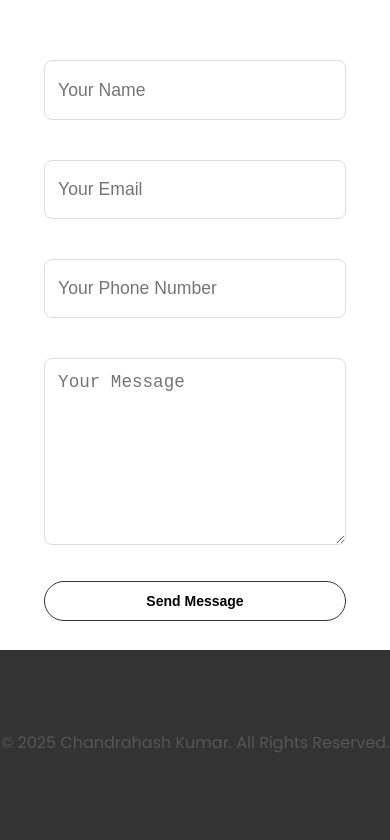
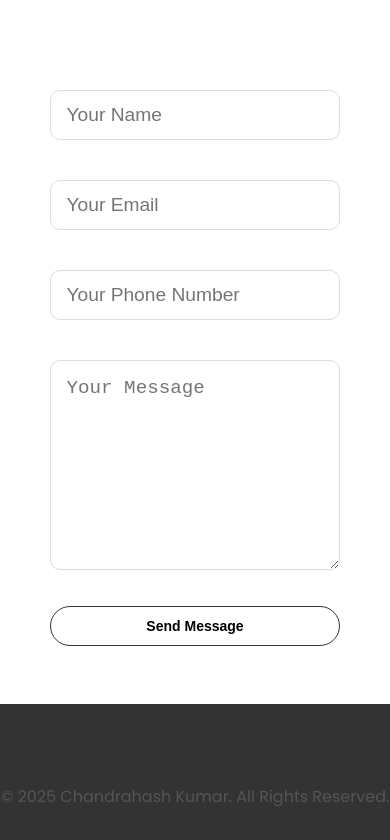
Before and after one commit to chandrahashkumar/my-portfolio, a plain HTML site: page index.html in a window 390 px wide. Shown: the part 3960-4800 px from the top of the page. Drawn offline with Linux system fonts and the light colour scheme.

Commit message:
update box

```diff
--- a/style.css
+++ b/style.css
@@ -420,24 +420,24 @@ article .icon {
 }
 
 .contact-form-container {
-  max-width: min(1400px, 95%);  /* Increased from 1200px */
-  margin: clamp(1.5rem, 5vw, 3rem) auto;  /* Increased margins */
-  padding: clamp(2rem, 4vw, 3.5rem);  /* Increased padding */
+  max-width: min(1400px, 95%);
+  margin: min(5vh, 3rem) auto;
+  padding: min(4vh, 3.5rem);
   box-sizing: border-box;
 }
 
 .form-group {
   position: relative;
-  margin-bottom: clamp(2rem, 4vw, 3rem);  /* Increased margin */
+  margin-bottom: min(4vh, 3rem);
 }
 
 .form-group input,
 .form-group textarea {
   width: 100%;
-  padding: clamp(1rem, 3vw, 1.5rem);  /* Increased padding */
+  padding: min(3vh, 1.5rem);
   border: 1px solid #ddd;
-  border-radius: clamp(8px, 1.5vw, 10px);  /* Increased border radius */
-  font-size: clamp(1.2rem, 2.8vw, 1.4rem);  /* Increased font size */
+  border-radius: min(1.5vh, 10px);
+  font-size: min(2.8vh, 1.4rem);
   transition: border-color 0.3s ease;
 }
 
@@ -495,19 +495,19 @@ input:focus.invalid {
 
 .input-large {
   width: 100%;
-  height: clamp(60px, 8vh, 80px);  /* Increased height */
-  padding: clamp(8px, 2vw, 12px) clamp(12px, 3vw, 20px);
-  font-size: clamp(16.8px, 3.6vw, 19.2px);  /* Increased by 20% */
+  height: min(8vh, 80px);
+  padding: min(2vh, 20px);
+  font-size: min(2.8vh, 1.2rem);
   border: 1px solid #ddd;
   border-radius: 8px;
   box-sizing: border-box;
-  margin-bottom: 1.5rem;  /* Increased margin */
+  margin-bottom: min(3vh, 1.5rem);
 }
 
 .textarea-large {
   width: 100%;
-  min-height: clamp(200px, 30vh, 250px);  /* Significantly increased height */
-  padding: clamp(1rem, 3vw, 1.5rem);  /* Increased padding */
+  min-height: min(30vh, 250px);
+  padding: min(3vh, 1.5rem);
   font-size: clamp(14px, 3vw, 16px);
   border: 1px solid #ddd;
   border-radius: 8px;
@@ -518,8 +518,8 @@ input:focus.invalid {
 /* Add responsive width for smaller screens */
 @media screen and (max-width: 768px) {
   .contact-form-container {
-    width: 95%;
-    padding: clamp(1.5rem, 3vw, 2rem);
+    width: min(95%, 600px);
+    padding: min(3vh, 2rem);
   }
 
   .form-group {
@@ -528,8 +528,8 @@ input:focus.invalid {
 
   .form-group input,
   .form-group textarea {
-    font-size: clamp(1.1rem, 2.5vw, 1.3rem);
-    padding: clamp(0.8rem, 2.5vw, 1.2rem);
+    font-size: min(2.5vh, 1.2rem);
+    padding: min(2vh, 1rem);
   }
 
   .error-message {
@@ -544,28 +544,32 @@ input:focus.invalid {
   }
 
   .input-large {
-    height: clamp(50px, 7vh, 70px);
+    height: min(7vh, 60px);
   }
 
   .textarea-large {
-    min-height: clamp(180px, 25vh, 220px);
+    min-height: min(25vh, 200px);
   }
 }
 
 @media screen and (max-width: 480px) {
   .contact-form-container {
-    width: 100%;
-    padding: 1rem;
-    margin: 0.8rem auto;
+    width: 92%;
+    padding: min(2vh, 1rem);
   }
 
   .form-group {
-    margin-bottom: 1rem;
+    margin-bottom: min(2vh, 1rem);
   }
 
   #contact-form .btn {
     padding: 0.7rem;
     margin-top: 0.8rem;
+  }
+
+  .input-large {
+    height: min(6vh, 50px);
+    font-size: min(2.2vh, 1rem);
   }
 }
 
```
